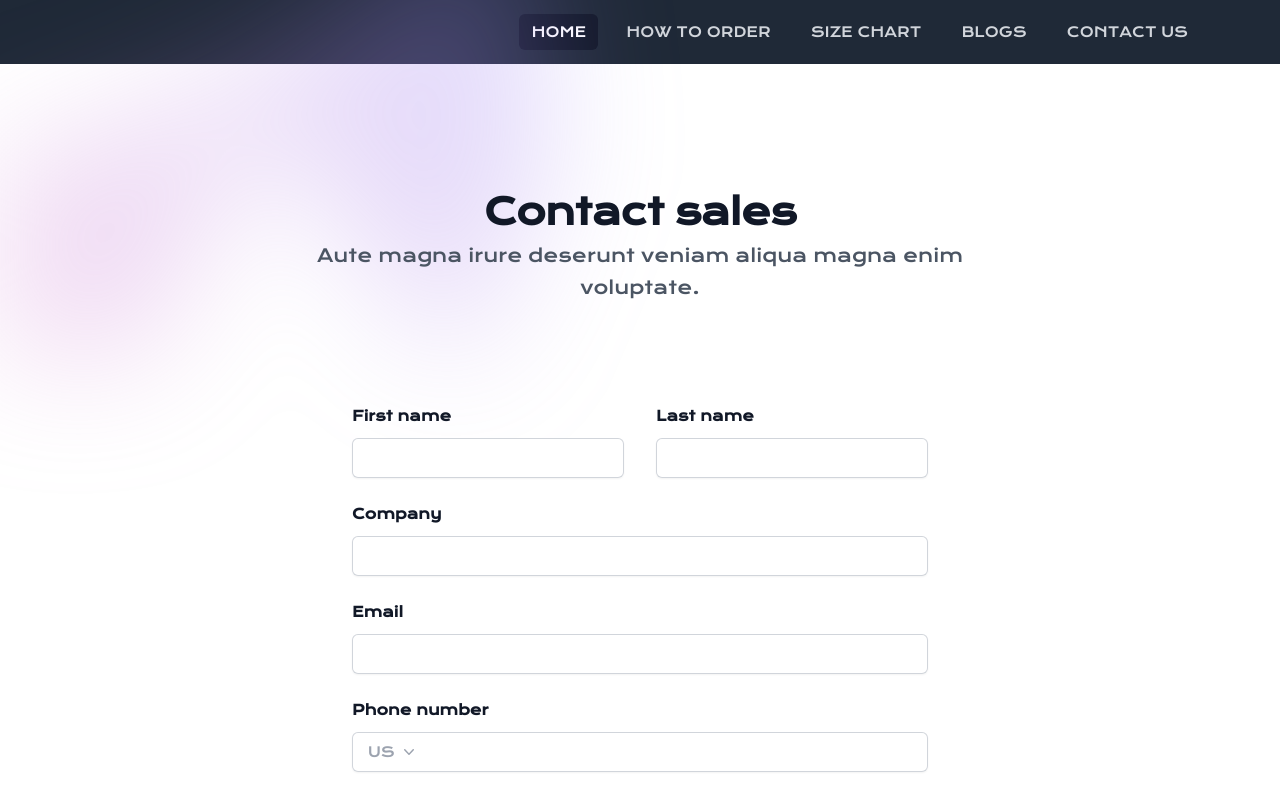
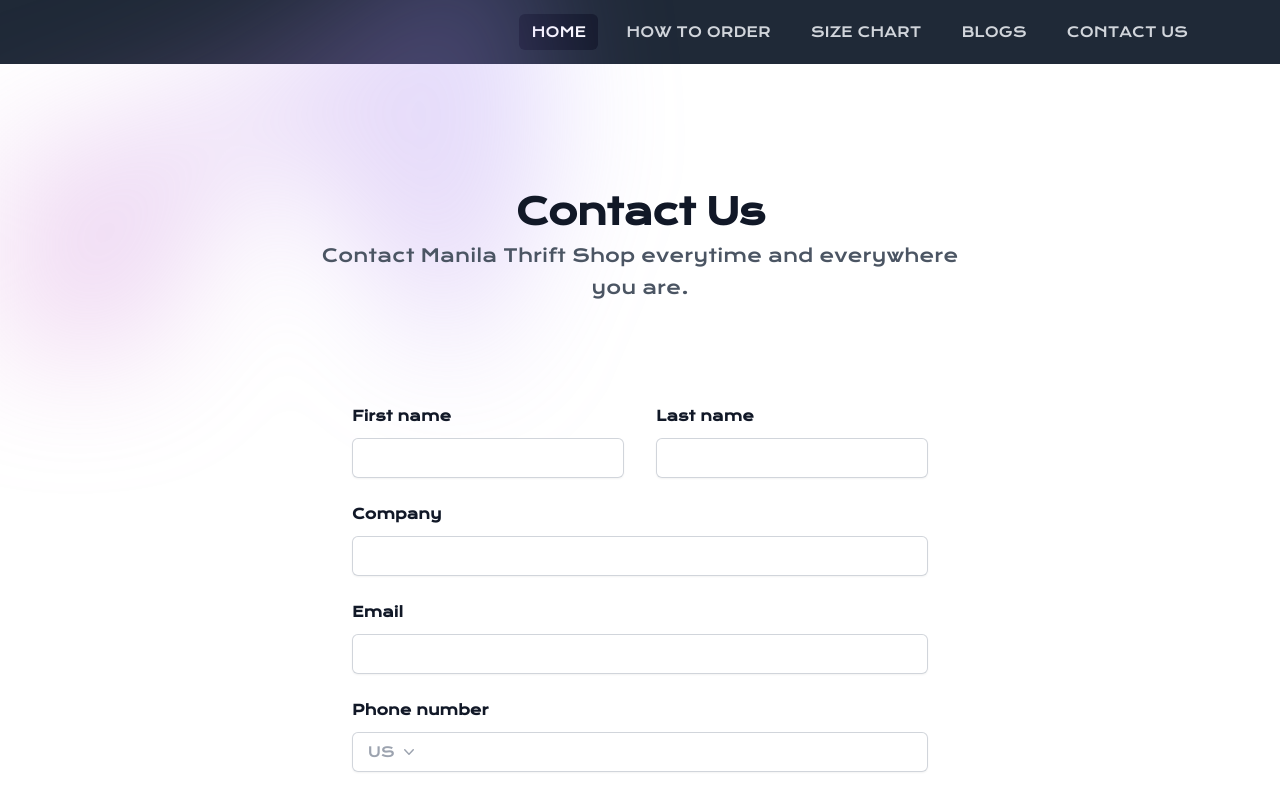
Before and after one commit to CSaguinsin/manila-thrift-shop, a React (Create React App) app: page /contact-us in a window 1280 px wide. Shown: the top 799 px of the page. Built offline with nearby package versions, Linux system fonts and the light colour scheme.

Commit message:
Last Update of 28-07-2023
I finalize somethings on this app.

```diff
--- a/src/Components/Contact.jsx
+++ b/src/Components/Contact.jsx
@@ -25,9 +25,9 @@
           />
         </div>
         <div className="mx-auto max-w-2xl text-center">
-          <h2 className="text-3xl font-bold tracking-tight text-gray-900 sm:text-4xl">Contact sales</h2>
+          <h2 className="text-3xl font-bold tracking-tight text-gray-900 sm:text-4xl">Contact Us</h2>
           <p className="mt-2 text-lg leading-8 text-gray-600">
-            Aute magna irure deserunt veniam aliqua magna enim voluptate.
+            Contact Manila Thrift Shop everytime and everywhere you are.
           </p>
         </div>
         <form action="#" method="POST" className="mx-auto mt-16 max-w-xl sm:mt-20">
--- a/src/Components/Css/Blogs.css
+++ b/src/Components/Css/Blogs.css
@@ -30,7 +30,9 @@
     max-width: 100%;
     height: auto;
     height: 600px;
+    border-radius: 20px;
   }
+
 
   @media (max-width: 768px) {
     .container {
@@ -87,9 +89,14 @@
 
 .blogpost {
   height: 600px;
+  border-radius: 20px;
 }
 
 .blogpost3 {
   height: 600px;
   width: 400px;
 }
+
+.container {
+  padding-bottom: 30px;
+}
--- a/src/Components/Css/Umbro.css
+++ b/src/Components/Css/Umbro.css
@@ -7,6 +7,7 @@
     max-width: 100%;
     height: auto;
     margin: 20px; /* Optional: Add some margin between the images */
+    border-radius: 20px;
   }
 
   /* Change image width on smaller screens (e.g., up to 768px width) */
```
